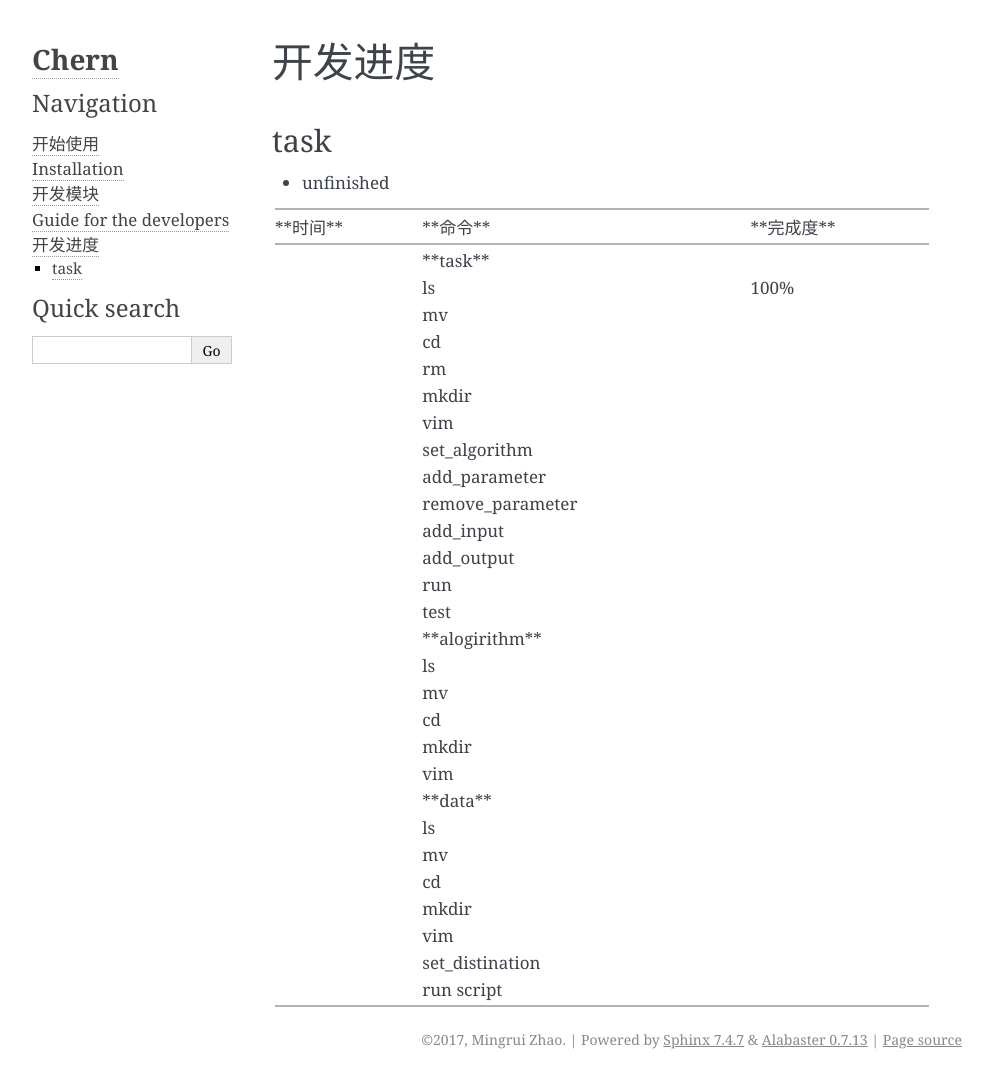
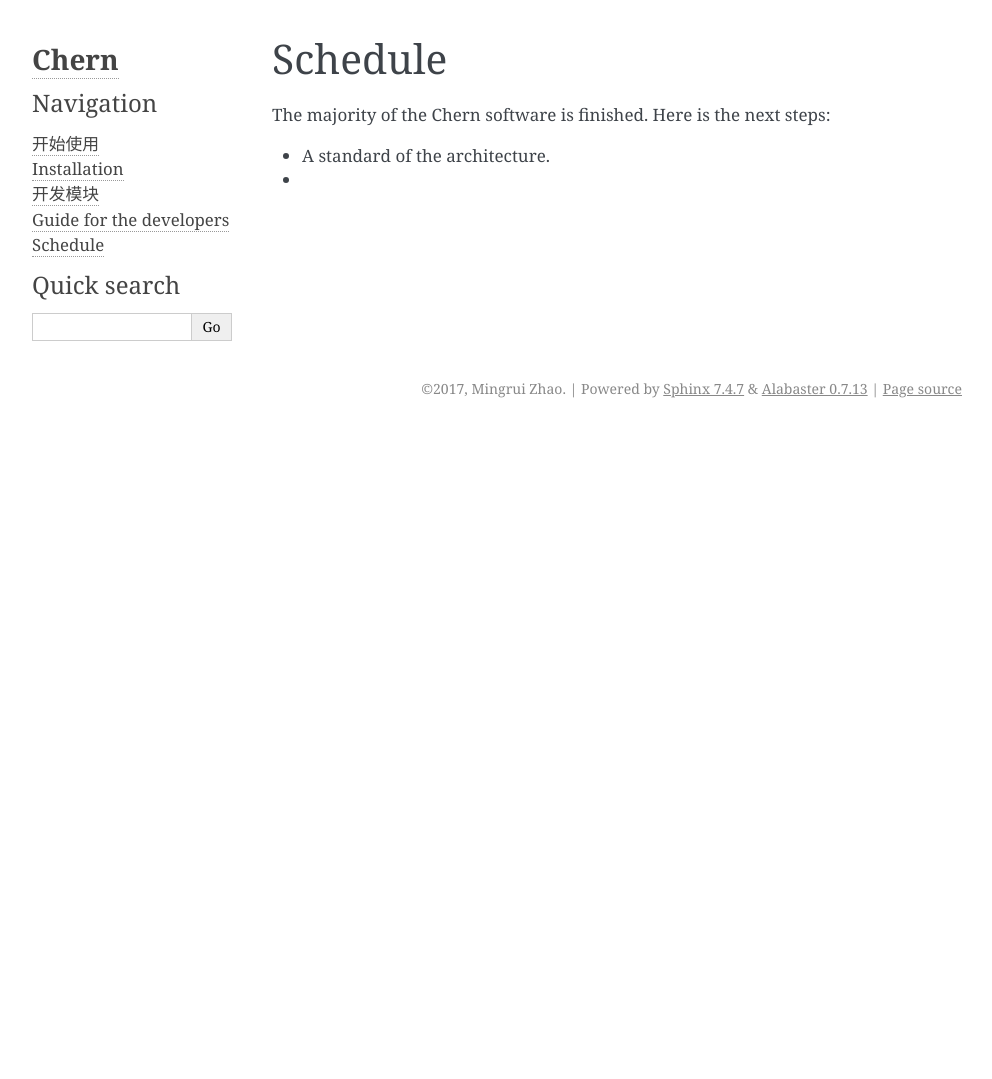
Before and after one commit to hepChern/doc-en, a Sphinx documentation site: the page built from source/schedule.md, in a window 1280 px wide. Shown: the whole page, without its empty margins (148-1140 px from the left). Built offline with Sphinx 7.4.7, drawn with Linux system fonts in a browser that asks for light colours; after the commit the page ends 900 px from its top, so only the background shows below that.

Commit message:
Update schedule.md

```diff
--- a/source/schedule.md
+++ b/source/schedule.md
@@ -1,37 +1,5 @@
-# 开发进度
-## task
-+ unfinished
-<table border="0" width="100%">
-<tr><td colspan=3><hr></td></tr>
-<tr><td>**时间**</td> <td>**命令**             </td> <td>**完成度**  </td></tr>
-<tr><td colspan=3><hr></td></tr>
-<tr><td>    </td> <td>**task**             </td> <td>        </td></tr>
-<tr><td>    </td> <td>ls               </td> <td>100%        </td></tr>
-<tr><td>    </td> <td>mv               </td> <td>        </td></tr>
-<tr><td>    </td> <td>cd               </td> <td>        </td></tr>
-<tr><td>    </td> <td>rm               </td> <td>        </td></tr>
-<tr><td>    </td> <td>mkdir            </td> <td>        </td></tr>
-<tr><td>    </td> <td>vim              </td> <td>        </td></tr>
-<tr><td>    </td> <td>set_algorithm    </td> <td>        </td></tr>
-<tr><td>    </td> <td>add_parameter    </td> <td>        </td></tr>
-<tr><td>    </td> <td>remove_parameter </td> <td>        </td></tr>
-<tr><td>    </td> <td>add_input        </td> <td>        </td></tr>
-<tr><td>    </td> <td>add_output       </td> <td>        </td></tr>
-<tr><td>    </td> <td>run              </td> <td>        </td></tr>
-<tr><td>    </td> <td>test             </td> <td>        </td></tr>
-<tr><td>    </td> <td>**alogirithm**       </td> <td>        </td></tr>
-<tr><td>    </td> <td>ls               </td> <td>        </td></tr>
-<tr><td>    </td> <td>mv               </td> <td>        </td></tr>
-<tr><td>    </td> <td>cd               </td> <td>        </td></tr>
-<tr><td>    </td> <td>mkdir            </td> <td>        </td></tr>
-<tr><td>    </td> <td>vim              </td> <td>        </td></tr>
-<tr><td>    </td> <td>**data**             </td> <td>        </td></tr>
-<tr><td>    </td> <td>ls               </td> <td>        </td></tr>
-<tr><td>    </td> <td>mv               </td> <td>        </td></tr>
-<tr><td>    </td> <td>cd               </td> <td>        </td></tr>
-<tr><td>    </td> <td>mkdir            </td> <td>        </td></tr>
-<tr><td>    </td> <td>vim              </td> <td>        </td></tr>
-<tr><td>    </td> <td>set_distination  </td> <td>        </td></tr>
-<tr><td>    </td> <td>run script       </td> <td>        </td></tr>
-<tr><td colspan=3><hr></td></tr>
-</table>
+# Schedule
+The majority of the Chern software is finished.
+Here is the next steps:
++ A standard of the architecture.
++
```
